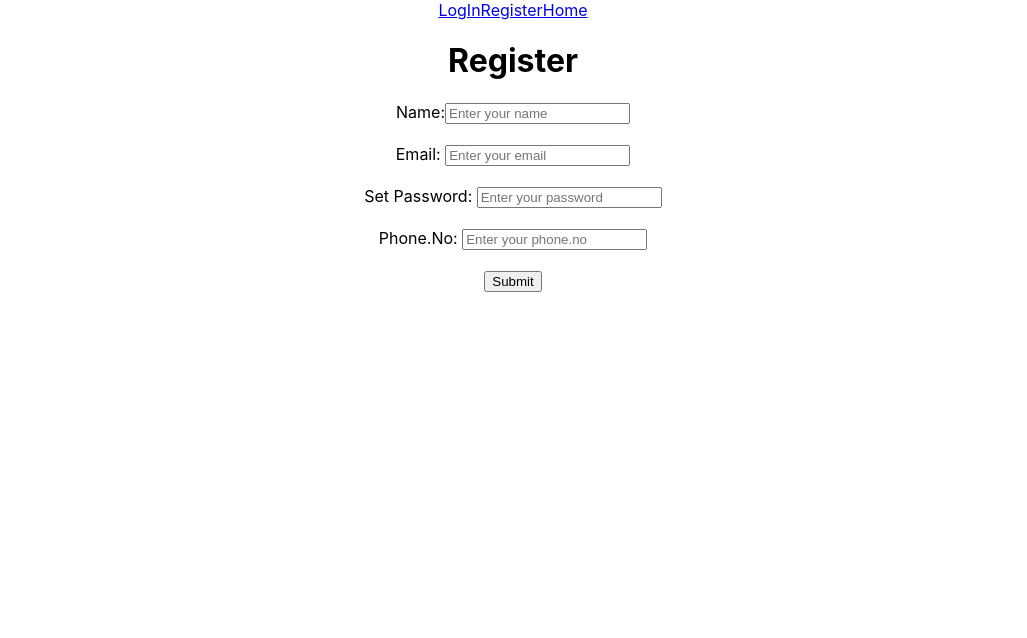
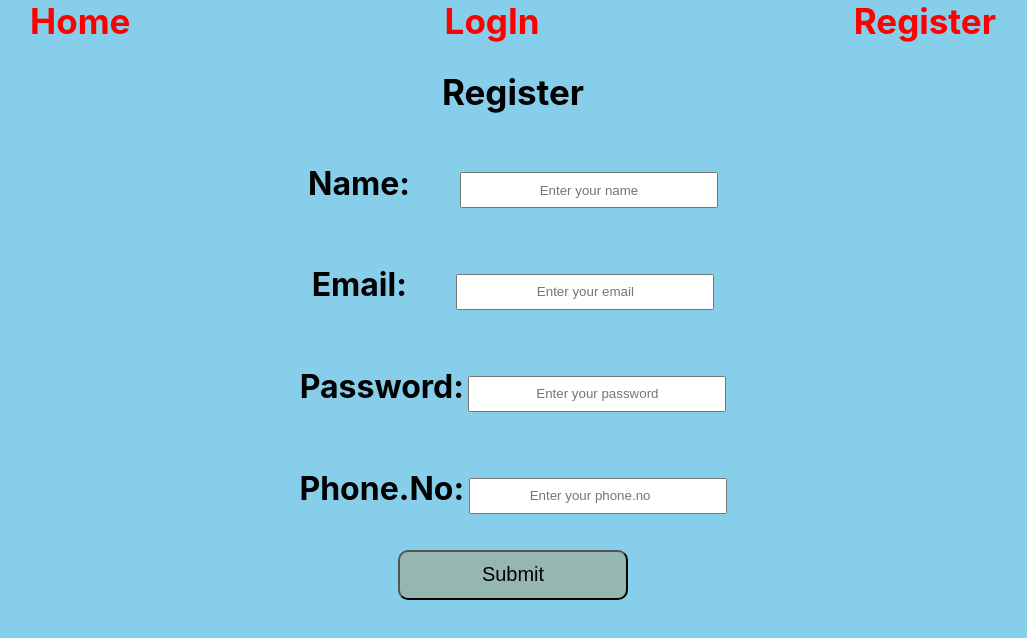
Before and after one commit to Katkar213/node-handson4-frontend, a React (Create React App) app: page /register in a window 1280 px wide. Shown: the top 638 px of the page, without its empty margins (127-1154 px from the left). Built offline with nearby package versions, Linux system fonts and the light colour scheme.

Commit message:
commited

```diff
--- a/src/App.css
+++ b/src/App.css
@@ -1,38 +1,51 @@
 .App {
   text-align: center;
 }
+body{
+  background-color: skyblue;
+}
+.navbar{
+  display: flex;
+  justify-content: space-around;
+  font-size: 35px;
 
-.App-logo {
-  height: 40vmin;
-  pointer-events: none;
 }
+#titlelink{
+  text-decoration: none;
+  color: red;
+  font-weight: bold;
 
-@media (prefers-reduced-motion: no-preference) {
-  .App-logo {
-    animation: App-logo-spin infinite 20s linear;
-  }
 }
-
-.App-header {
-  background-color: #282c34;
-  min-height: 100vh;
-  display: flex;
-  flex-direction: column;
-  align-items: center;
-  justify-content: center;
-  font-size: calc(10px + 2vmin);
-  color: white;
+#titlelink:hover{
+color:lightgray
 }
-
-.App-link {
-  color: #61dafb;
+input{
+  width:250px;
+  height:30px;
+  text-align: center;
 }
-
-@keyframes App-logo-spin {
-  from {
-    transform: rotate(0deg);
-  }
-  to {
-    transform: rotate(360deg);
-  }
+h1{
+  display: inline-block;
 }
+h2{
+  font-size: 35px;
+}
+#name{
+  margin-left: 50px;
+}
+#email{
+  margin-left: 45px;
+}
+#password{
+  margin-right: 40px;
+}
+button{
+  width:230px;
+  height: 50px;
+  font-size: 20px;
+  border-radius: 10px;
+  background-color:rgba(186, 124, 30, 0.283);
+}
+button:hover{
+background-color: white;
+}
--- a/src/Component/Form.js
+++ b/src/Component/Form.js
@@ -47,20 +47,20 @@ arr2.push(data)
     return(
 
 <div>
-<h1 id="heading">Register</h1>
+<h2 id="heading">Register</h2>
 
 
 
-<label id="font" htmlFor="name">Name:</label>
+<label id="font" htmlFor="name"><h1>Name:</h1></label>
 <input  type="text" name="name" id="name" onChange={handleChange} minLength="1" placeholder="Enter your name" value={data.name} required></input> <br/><br/>
 
-<label htmlFor="email">Email:  </label>
+<label htmlFor="email"><h1>Email:</h1>  </label>
 <input type="email" name="email" id="email" onChange={handleChange} placeholder="Enter your email" value={data.email} required/><br/><br/>
 
-<label id="font" htmlFor="Password">Set Password:  </label>
+<label id="font" htmlFor="Password"><h1>Password:</h1>  </label>
 <input type="password" maxLength="8" name="password" id="Password" onChange={handleChange} placeholder="Enter your password" value={data.password} required></input><br/><br/>
 
-<label id="font" htmlFor="phoneNo">Phone.No:  </label>
+<label id="font" htmlFor="phoneNo"><h1>Phone.No:</h1>  </label>
 <input type="number"  maxLength="10" name="phoneNo" id="phoneNo" onChange={handleChange} placeholder="Enter your phone.no" value={data.phoneNo} required></input> <br/><br/>
 
 
--- a/src/Component/Home.js
+++ b/src/Component/Home.js
@@ -20,7 +20,7 @@ function Home()
 
     return(
         <>
-            <h1>Home Page</h1>
+            <h2>Home Page</h2>
             <button onClick={handleClick}>LogOut</button>
         </>
     )
--- a/src/Component/Login.js
+++ b/src/Component/Login.js
@@ -51,16 +51,16 @@ const handleSubmit=(e)=>{
     return(
 
 <div>
-<h1 id="heading">Log in</h1>
+<h2 id="heading">Log in</h2>
 
 
 
 
 
-<label htmlFor="email">Email:  </label>
+<label htmlFor="email"><h1>Email:</h1>  </label>
 <input type="email" name="email" id="email" onChange={handleChange} placeholder="Enter your email" value={data.email}/><br/><br/>
 
-<label id="font" htmlFor="Password"> Password:  </label>
+<label id="font" htmlFor="Password"><h1>Password:</h1>   </label>
 <input type="password" maxLength="8" name="password" id="Password" onChange={handleChange} placeholder="Enter your password" value={data.password}></input><br/><br/>
 
 
--- a/src/Links/Link.js
+++ b/src/Links/Link.js
@@ -8,11 +8,12 @@ export default function Links(){
       <>
 
        <BrowserRouter>
+       <div className="navbar">
+       <NavLink id="titlelink" to={"/home"}>Home</NavLink>
+       <NavLink id="titlelink" to={"/"}>LogIn</NavLink>
+       <NavLink id="titlelink" to={"/register"}>Register</NavLink>
 
-       <NavLink to={"/"}>LogIn</NavLink>
-       <NavLink to={"/register"}>Register</NavLink>
-       <NavLink to={"/home"}>Home</NavLink>
-
+        </div>
        <Routes>
 
         <Route path="/" element={<LogIn/>}/>
```
